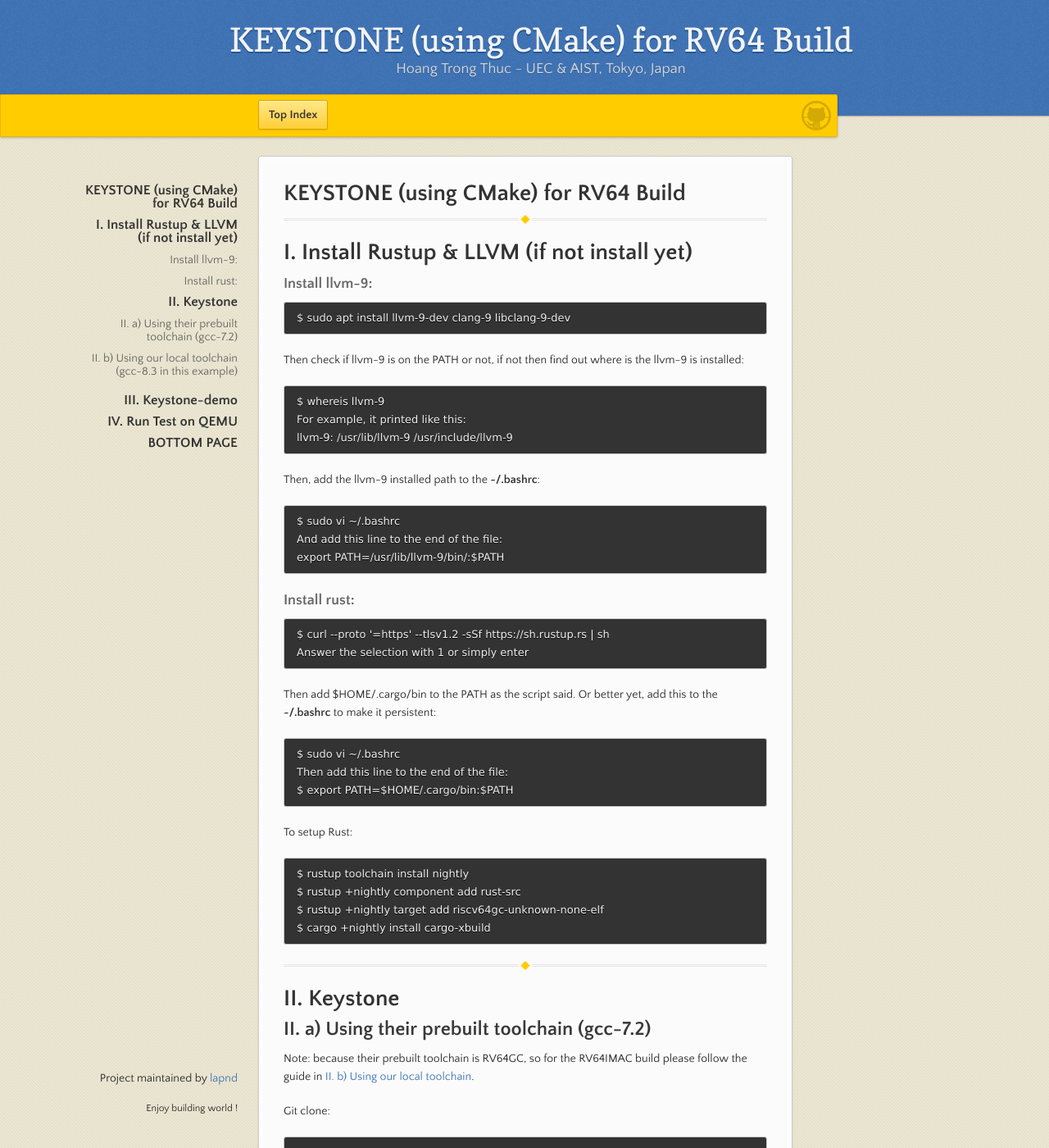
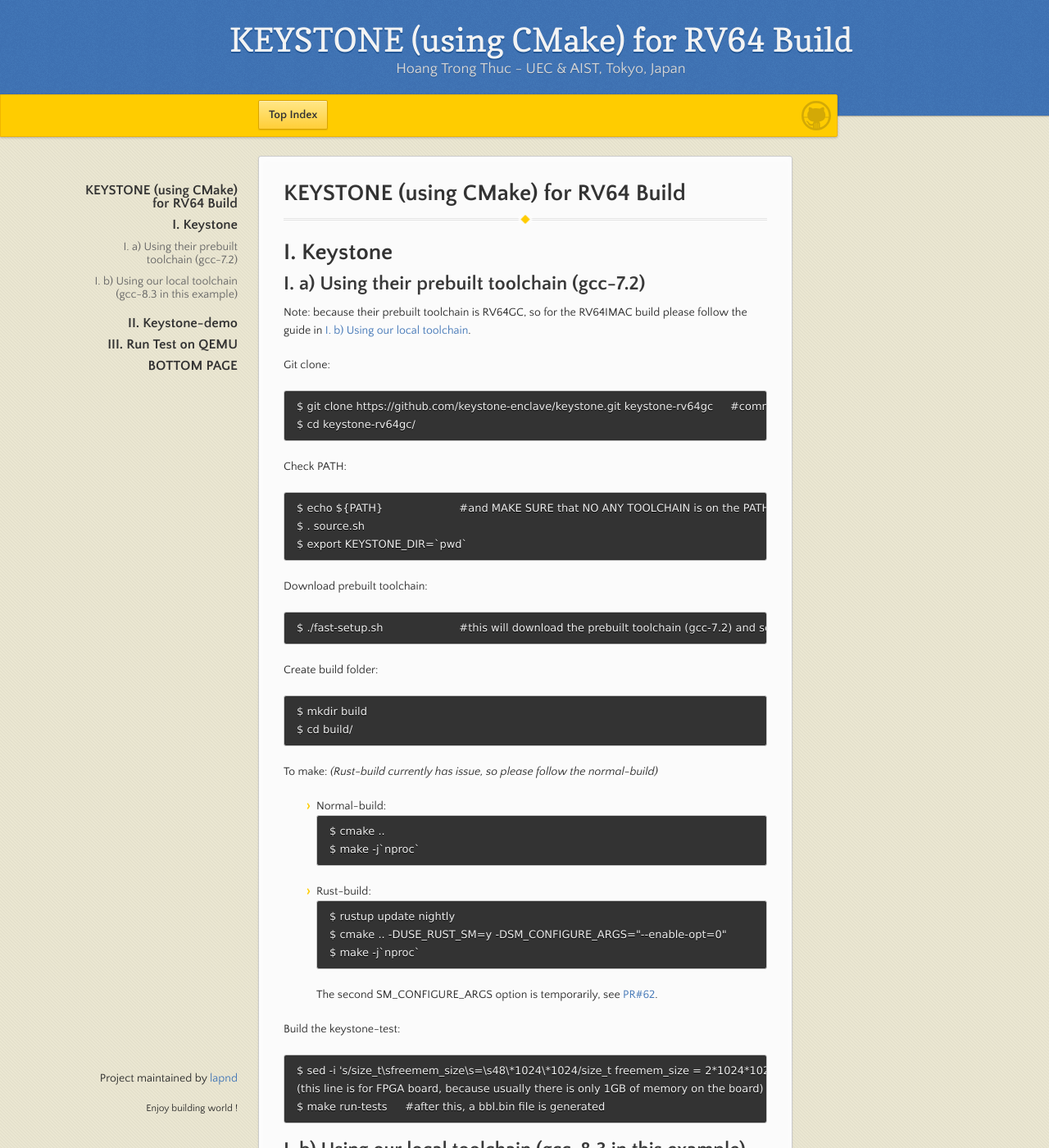
Before and after one commit to lapnd/httdes.github.io, a Jekyll site: the page built from keystone-cmake-64.md, in a window 1280 px wide and 1400 px high. Shown: the whole window at 82% size. Built offline with Jekyll 4.4.1, drawn with Linux system fonts in a browser that asks for light colours; our own code applies the rules of GitHub Pages for plain Markdown files; some of the changed text lies outside the part shown.

Commit message:
Update keystone-cmake-64.md

````diff
--- a/keystone-cmake-64.md
+++ b/keystone-cmake-64.md
@@ -6,57 +6,11 @@ layout : default
 
 * * *
 
-# I. Install Rustup & LLVM (if not install yet)
+# I. Keystone
 
-### Install llvm-9:
+## I. a) Using their prebuilt toolchain (gcc-7.2)
 
-```
-$ sudo apt install llvm-9-dev clang-9 libclang-9-dev
-```
-
-Then check if llvm-9 is on the PATH or not, if not then find out where is the llvm-9 is installed:
-```
-$ whereis llvm-9
-For example, it printed like this:
-llvm-9: /usr/lib/llvm-9 /usr/include/llvm-9
-```
-
-Then, add the llvm-9 installed path to the **~/.bashrc**:
-```
-$ sudo vi ~/.bashrc
-And add this line to the end of the file:
-export PATH=/usr/lib/llvm-9/bin/:$PATH
-```
-
-### Install rust:
-
-```
-$ curl --proto '=https' --tlsv1.2 -sSf https://sh.rustup.rs | sh
-Answer the selection with 1 or simply enter
-```
-
-Then add $HOME/.cargo/bin to the PATH as the script said. Or better yet, add this to the **~/.bashrc** to make it persistent:
-```
-$ sudo vi ~/.bashrc
-Then add this line to the end of the file:
-$ export PATH=$HOME/.cargo/bin:$PATH
-```
-
-To setup Rust:
-```
-$ rustup toolchain install nightly
-$ rustup +nightly component add rust-src
-$ rustup +nightly target add riscv64gc-unknown-none-elf
-$ cargo +nightly install cargo-xbuild
-```
-
-* * *
-
-# II. Keystone
-
-## II. a) Using their prebuilt toolchain (gcc-7.2)
-
-Note: because their prebuilt toolchain is RV64GC, so for the RV64IMAC build please follow the guide in [II. b) Using our local toolchain](#ii-b-using-our-local-toolchain-gcc-83-in-this-example).
+Note: because their prebuilt toolchain is RV64GC, so for the RV64IMAC build please follow the guide in [I. b) Using our local toolchain](#i-b-using-our-local-toolchain-gcc-83-in-this-example).
 
 Git clone:
 ```
@@ -103,7 +57,7 @@ $ sed -i 's/size_t\sfreemem_size\s=\s48\*1024\*1024/size_t freemem_size = 2*1024
 $ make run-tests	#after this, a bbl.bin file is generated
 ```
 
-## II. b) Using our local toolchain (gcc-8.3 in this example)
+## I. b) Using our local toolchain (gcc-8.3 in this example)
 
 Git clone:
 ```
@@ -231,7 +185,7 @@ $ make image -j`nproc`					#and update the bbl.bin there
 
 * * *
 
-# IV. Run Test on QEMU
+# III. Run Test on QEMU
 
 ```
 $ cd <keystone folder>			#go to your keystone folder
````
Also changed, not shown: other parts of keystone-cmake-64.md (+1 -1 lines).
